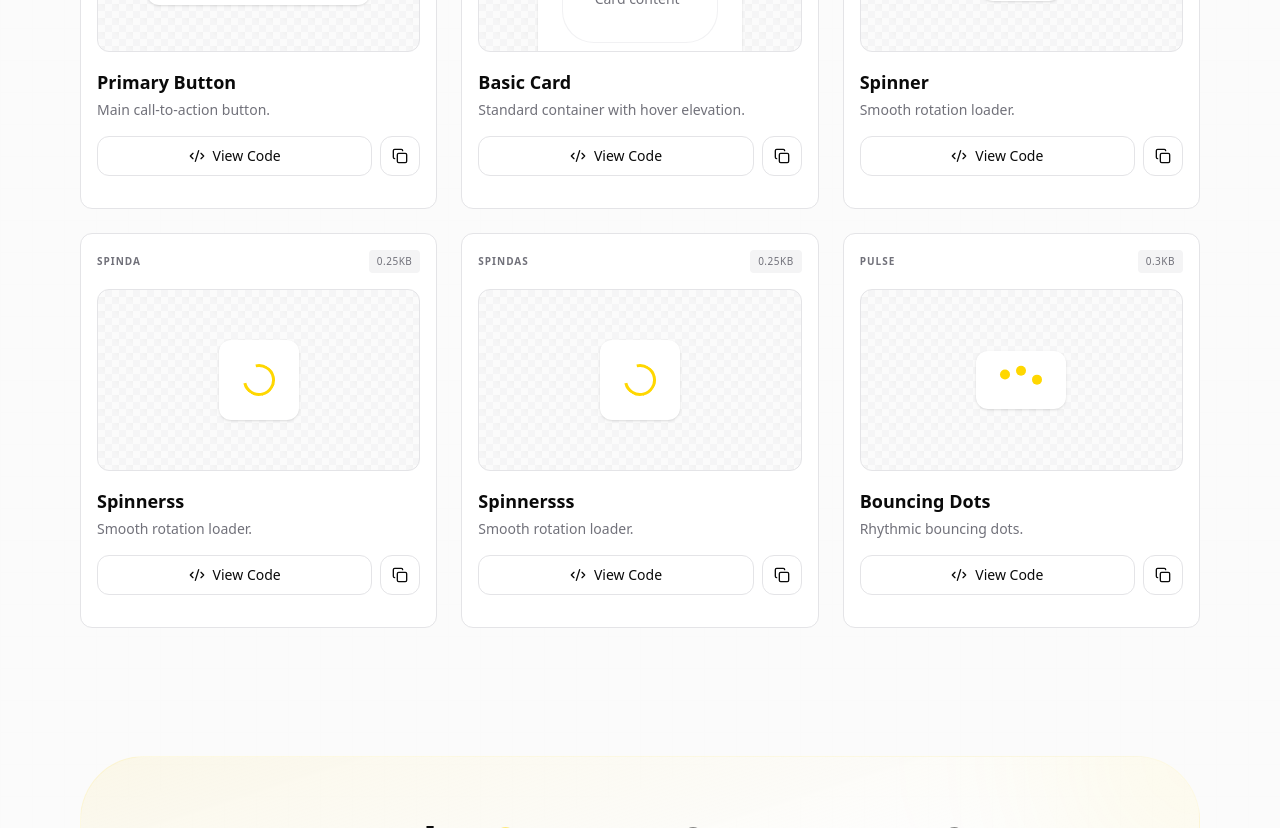
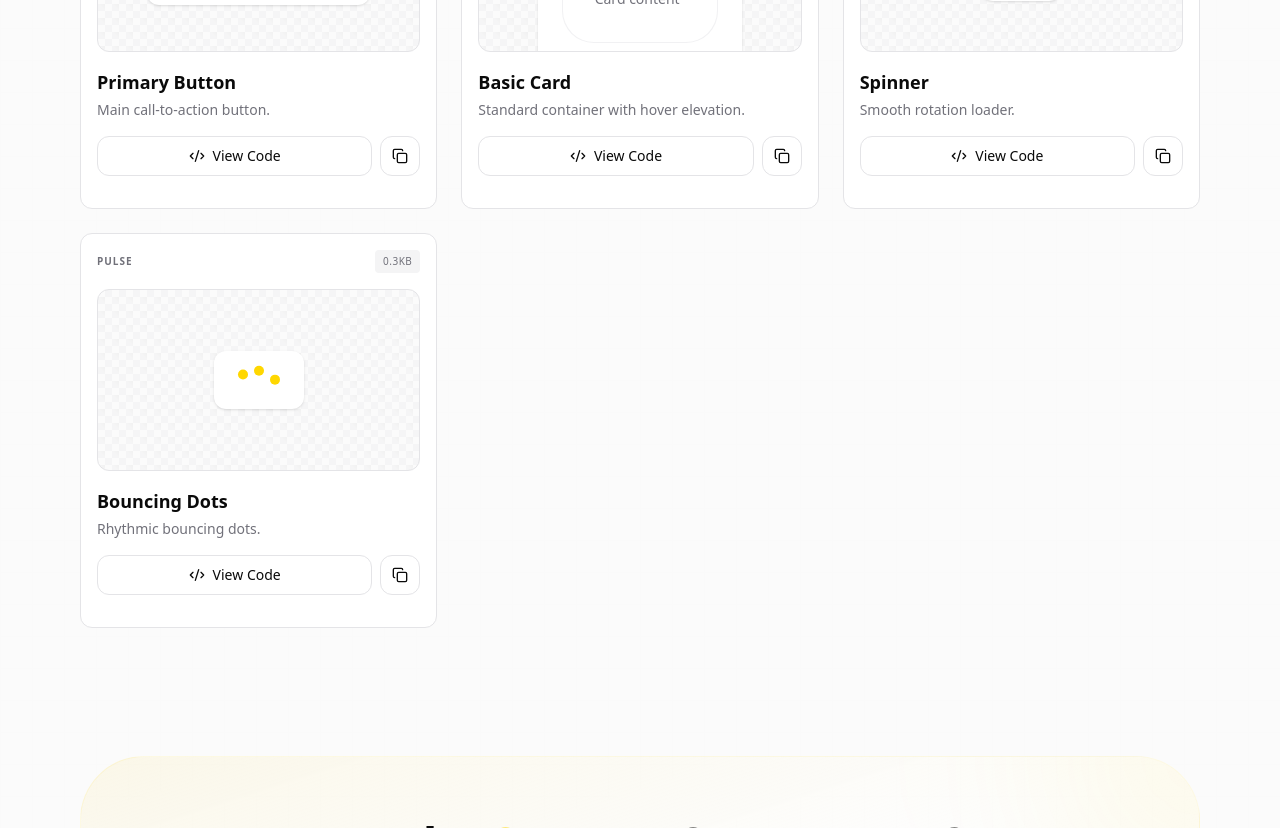
Before and after one commit to Gladiarn/SnapJSX, a Next.js app: page /components in a window 1280 px wide. Shown: the part 740-1568 px from the top of the page. Built offline with nearby package versions, Linux system fonts and the light colour scheme.

Commit message:
feat(pagination): implement 9-item pagination for Components and Guides pages

```diff
--- a/src/app/components/components-page-client.tsx
+++ b/src/app/components/components-page-client.tsx
@@ -1,15 +1,19 @@
 "use client";
 
+import { AnimatePresence, motion } from "framer-motion";
 import { ChevronDown, Search, SlidersHorizontal, Sparkles } from "lucide-react";
 import { useEffect, useMemo, useRef, useState } from "react";
-import { motion, AnimatePresence } from "framer-motion";
 import { ComponentCard } from "@/components/ui/component-card";
+import { Pagination } from "@/components/ui/pagination";
 import { RegistryHub } from "@/lib/registry-hub";
 
 export function ComponentsPageClient() {
   const [query, setQuery] = useState("");
   const [activeCategory, setActiveCategory] = useState("All");
   const [isMoreOpen, setIsMoreOpen] = useState(false);
+  const [currentPage, setCurrentPage] = useState(1);
+  const [inputValue, setInputValue] = useState("1");
+  const itemsPerPage = 9;
   const moreRef = useRef<HTMLDivElement>(null);
 
   // Flatten RegistryHub into a single list of components
@@ -40,6 +44,27 @@ export function ComponentsPageClient() {
       return matchesQuery && matchesCategory;
     });
   }, [query, activeCategory, allComponents]);
+
+  const totalPages = Math.ceil(filteredComponents.length / itemsPerPage);
+  const paginatedComponents = useMemo(() => {
+    return filteredComponents.slice(
+      (currentPage - 1) * itemsPerPage,
+      currentPage * itemsPerPage,
+    );
+  }, [filteredComponents, currentPage]);
+
+  const handlePagination = (page: number) => {
+    setCurrentPage(page);
+    setInputValue(page.toString());
+    window.scrollTo({ top: 0, behavior: "instant" });
+  };
+
+  // Reset to page 1 when query or category changes
+  // biome-ignore lint/correctness/useExhaustiveDependencies: intentional reset on filter change
+  useEffect(() => {
+    setCurrentPage(1);
+    setInputValue("1");
+  }, [query, activeCategory]);
 
   // Handle click outside for "More" dropdown
   useEffect(() => {
@@ -160,9 +185,9 @@ export function ComponentsPageClient() {
       </div>
 
       {/* Grid Section - Matching Spacing pattern */}
-      {filteredComponents.length > 0 ? (
+      {paginatedComponents.length > 0 ? (
         <div className="grid grid-cols-1 md:grid-cols-2 lg:grid-cols-3 gap-6">
-          {filteredComponents.map((comp) => (
+          {paginatedComponents.map((comp) => (
             <ComponentCard
               key={`${comp.group}-${comp.title}`}
               title={comp.title}
@@ -181,6 +206,16 @@ export function ComponentsPageClient() {
             No components found matching your criteria.
           </p>
         </div>
+      )}
+
+      {totalPages > 1 && (
+        <Pagination
+          currentPage={currentPage}
+          totalPages={totalPages}
+          handlePagination={handlePagination}
+          inputValue={inputValue}
+          setInputValue={setInputValue}
+        />
       )}
 
       {/* Bottom CTA */}
--- a/src/app/guide/guide-page-client.tsx
+++ b/src/app/guide/guide-page-client.tsx
@@ -1,15 +1,19 @@
 "use client";
 
-import { Search, SlidersHorizontal, Sparkles, ChevronDown } from "lucide-react";
-import { useMemo, useState, useRef, useEffect } from "react";
-import { motion, AnimatePresence } from "framer-motion";
+import { AnimatePresence, motion } from "framer-motion";
+import { ChevronDown, Search, SlidersHorizontal, Sparkles } from "lucide-react";
+import { useEffect, useMemo, useRef, useState } from "react";
 import { FeaturedGuide, GuideCard } from "@/components/ui/guide-card";
+import { Pagination } from "@/components/ui/pagination";
 import { GUIDES } from "@/content/guides";
 
 export function GuidePageClient() {
   const [query, setQuery] = useState("");
   const [activeCategory, setActiveCategory] = useState("All");
   const [isMoreOpen, setIsMoreOpen] = useState(false);
+  const [currentPage, setCurrentPage] = useState(1);
+  const [inputValue, setInputValue] = useState("1");
+  const itemsPerPage = 9;
   const moreRef = useRef<HTMLDivElement>(null);
 
   const featuredGuide = useMemo(() => GUIDES.find((g) => g.featured), []);
@@ -34,6 +38,27 @@ export function GuidePageClient() {
 
       return matchesQuery && matchesCategory && !guide.featured;
     });
+  }, [query, activeCategory]);
+
+  const totalPages = Math.ceil(filteredGuides.length / itemsPerPage);
+  const paginatedGuides = useMemo(() => {
+    return filteredGuides.slice(
+      (currentPage - 1) * itemsPerPage,
+      currentPage * itemsPerPage,
+    );
+  }, [filteredGuides, currentPage]);
+
+  const handlePagination = (page: number) => {
+    setCurrentPage(page);
+    setInputValue(page.toString());
+    window.scrollTo({ top: 0, behavior: "instant" });
+  };
+
+  // Reset to page 1 when query or category changes
+  // biome-ignore lint/correctness/useExhaustiveDependencies: intentional reset on filter change
+  useEffect(() => {
+    setCurrentPage(1);
+    setInputValue("1");
   }, [query, activeCategory]);
 
   // Handle click outside for "More" dropdown
@@ -160,9 +185,9 @@ export function GuidePageClient() {
       </div>
 
       {/* Grid Section */}
-      {filteredGuides.length > 0 ? (
+      {paginatedGuides.length > 0 ? (
         <div className="grid grid-cols-1 md:grid-cols-2 lg:grid-cols-3 gap-6">
-          {filteredGuides.map((guide) => (
+          {paginatedGuides.map((guide) => (
             <GuideCard key={guide.id} guide={guide} />
           ))}
         </div>
@@ -172,6 +197,16 @@ export function GuidePageClient() {
             No guides found matching your criteria.
           </p>
         </div>
+      )}
+
+      {totalPages > 1 && (
+        <Pagination
+          currentPage={currentPage}
+          totalPages={totalPages}
+          handlePagination={handlePagination}
+          inputValue={inputValue}
+          setInputValue={setInputValue}
+        />
       )}
 
       {/* Bottom CTA */}
--- a/src/lib/registry-hub.ts
+++ b/src/lib/registry-hub.ts
@@ -63,24 +63,6 @@ export const RegistryHub: Record<string, ComponentVariant[]> = {
       preview: React.createElement(Spinner, { size: "md" }),
       codeJsx: `<div className="h-8 w-8 rounded-full border-4 border-blue-600 border-t-transparent animate-spin"></div>`,
       codeHtml: `<div class="h-8 w-8 rounded-full border-4 border-blue-600 border-t-transparent animate-spin"></div>`,
-    },    {
-      title: "Spinnerss",
-      category: "Spinda",
-      subcategory: "Spinner",
-      description: "Smooth rotation loader.",
-      size: "0.25kb",
-      preview: React.createElement(Spinner, { size: "md" }),
-      codeJsx: `<div className="h-8 w-8 rounded-full border-4 border-blue-600 border-t-transparent animate-spin"></div>`,
-      codeHtml: `<div class="h-8 w-8 rounded-full border-4 border-blue-600 border-t-transparent animate-spin"></div>`,
-    },    {
-      title: "Spinnersss",
-      category: "Spindas",
-      subcategory: "Spinner",
-      description: "Smooth rotation loader.",
-      size: "0.25kb",
-      preview: React.createElement(Spinner, { size: "md" }),
-      codeJsx: `<div className="h-8 w-8 rounded-full border-4 border-blue-600 border-t-transparent animate-spin"></div>`,
-      codeHtml: `<div class="h-8 w-8 rounded-full border-4 border-blue-600 border-t-transparent animate-spin"></div>`,
     },
     {
       title: "Bouncing Dots",
```
